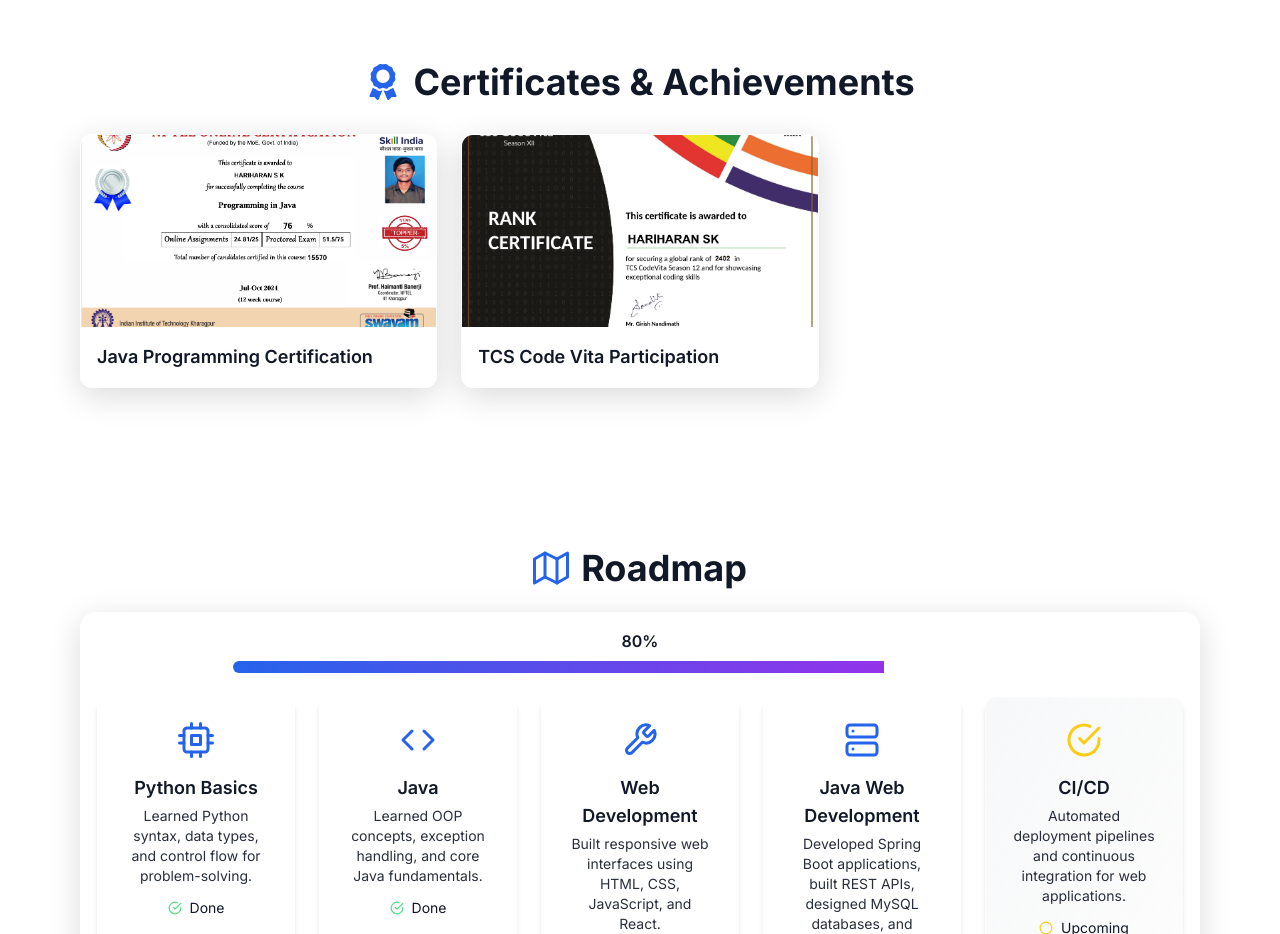
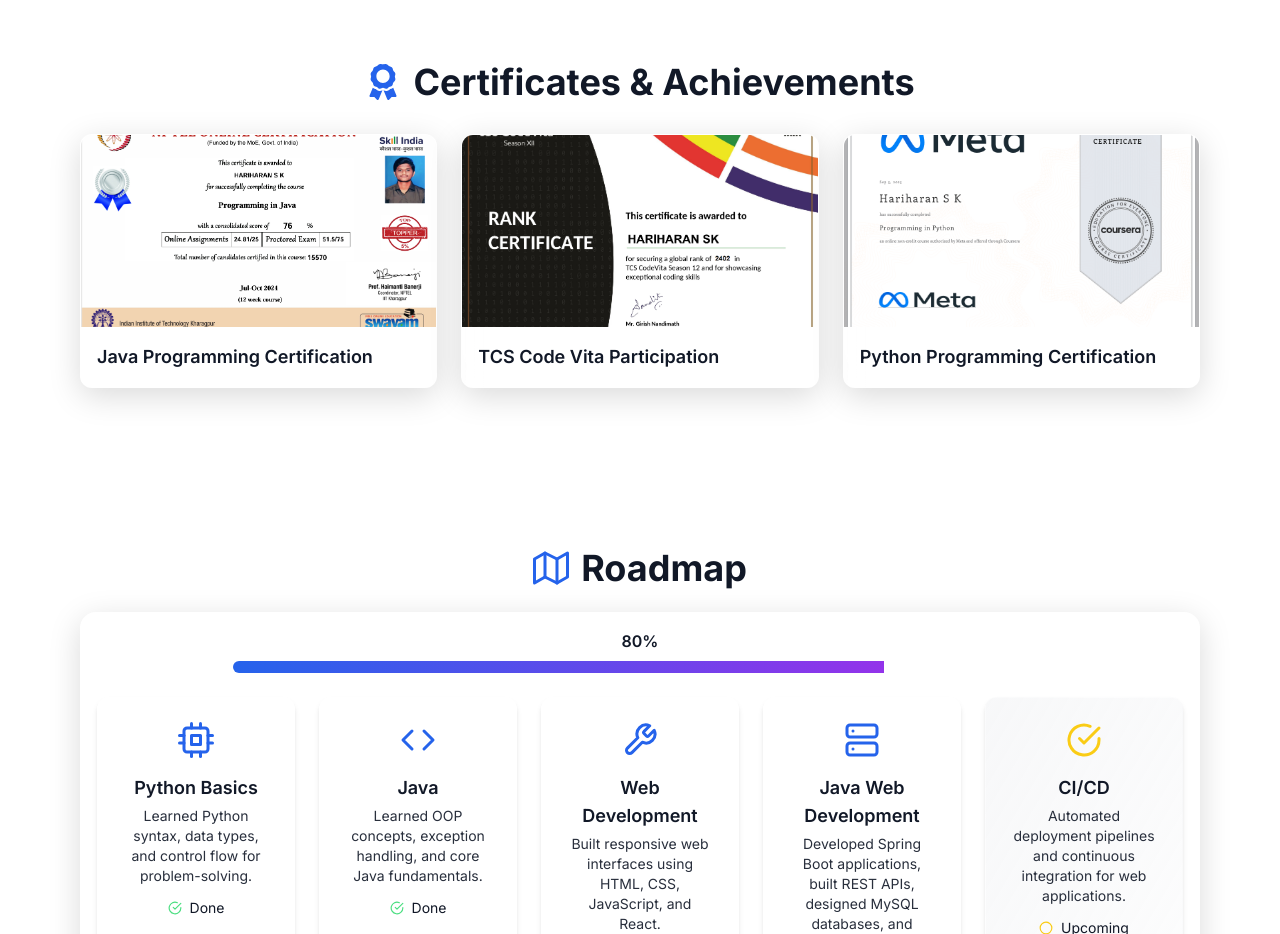
Before and after one commit to SK-HARI-01/MY-Portfolio, a React (Create React App) app: page / in a window 1280 px wide. Shown: the part 1740-2674 px from the top of the page. Built offline with nearby package versions, Linux system fonts and the light colour scheme; no server answers.

Commit message:
New Certificate added

```diff
--- a/src/components/Certificates.js
+++ b/src/components/Certificates.js
@@ -6,7 +6,7 @@
 const certificates = [
   { id: 1, title: "Java Programming Certification", img: "/images/Java-crt.png" },
   { id: 2, title: "TCS Code Vita Participation", img: "/images/Tcs-crt.png" },
-  // { id: 3, title: "Cloud Computing Certification", img: "./images/Cloud-crt.jpg" }
+  { id: 3, title: "Python Programming Certification", img: "/images/Python_Cert.png" }
 ];
 
 export default function Certificates() {
```
Also changed, not shown: public/images/Python_Cert.png (added).
